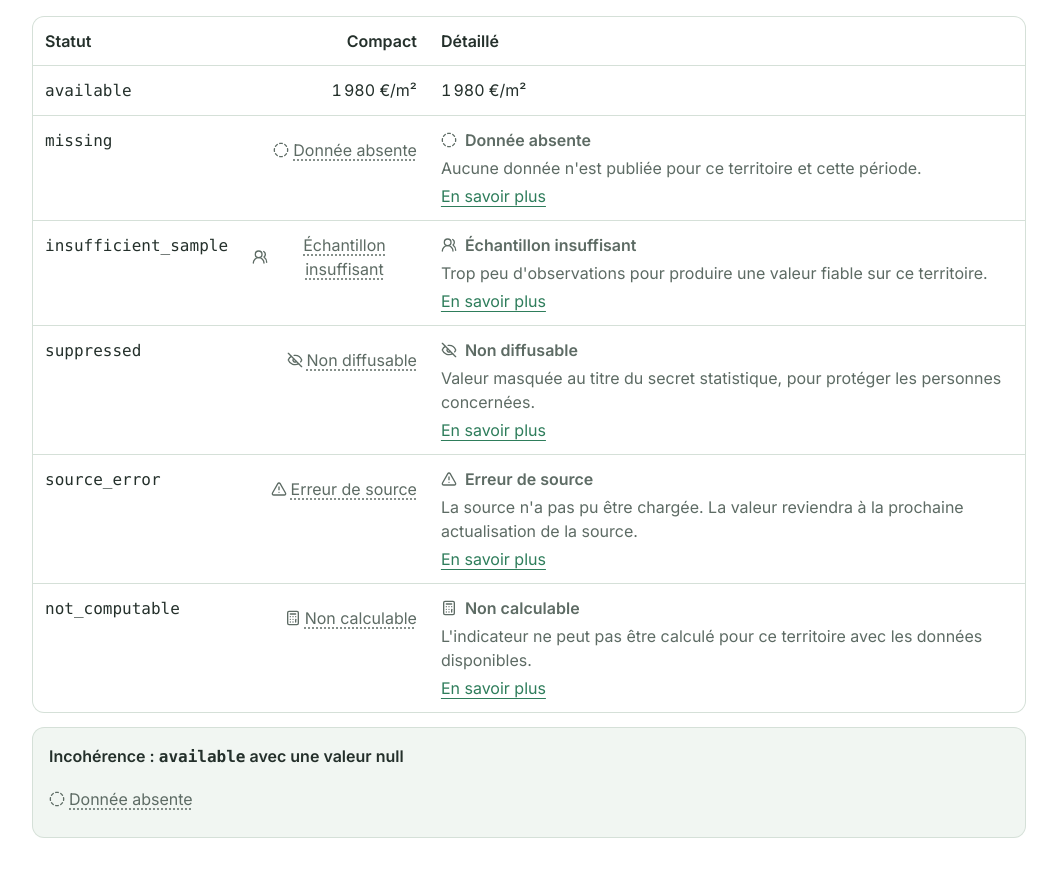
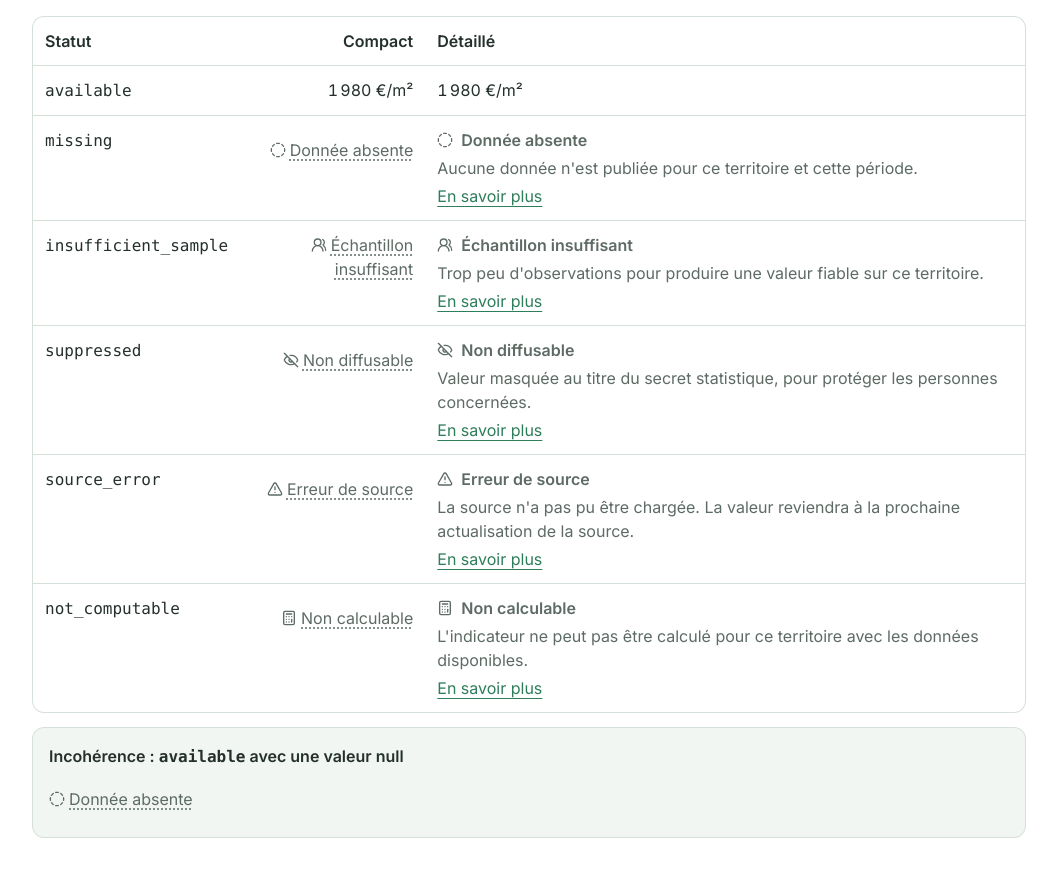
Before and after one commit to Kob0o/ValAubrelleFront, a Next.js app: page /dev/feedback in a window 1280 px wide. Shown: the part 1523-2392 px from the top of the page, without its empty margins (111-1168 px from the left). Built offline with nearby package versions, Linux system fonts and the light colour scheme.

Commit message:
Aligne à droite les libellés de QualityValue sur plusieurs lignes, icône collée au premier mot.

```diff
--- a/src/components/shared/quality-value.tsx
+++ b/src/components/shared/quality-value.tsx
@@ -96,11 +96,18 @@ function QualityValue({
       <Tooltip content={explanation}>
         <button
           type="button"
-          className="inline-flex min-h-11 items-center gap-1 rounded-sm text-base text-[color:var(--color-text-muted)] underline decoration-dotted underline-offset-4 focus-visible:outline-3 focus-visible:outline-offset-2 focus-visible:outline-[color:var(--color-primary-strong)]"
+          className="inline-flex min-h-11 items-center justify-end rounded-sm text-base text-[color:var(--color-text-muted)] underline decoration-dotted underline-offset-4 focus-visible:outline-3 focus-visible:outline-offset-2 focus-visible:outline-[color:var(--color-primary-strong)]"
         >
-          <Icon aria-hidden className="size-4 shrink-0" />
-          {label}
-          <span className="sr-only">, {reason}</span>
+          {/* Icône en ligne dans le texte : sur plusieurs lignes, elle reste
+              collée au premier mot et l'écart est identique sur toute la colonne. */}
+          <span className="text-right">
+            <Icon
+              aria-hidden
+              className="mr-1 inline size-4 align-[-0.125em]"
+            />
+            {label}
+            <span className="sr-only">, {reason}</span>
+          </span>
         </button>
       </Tooltip>
     </span>
```
Also changed, not shown: 1 other file (tests, documents, lock files or other folders).
